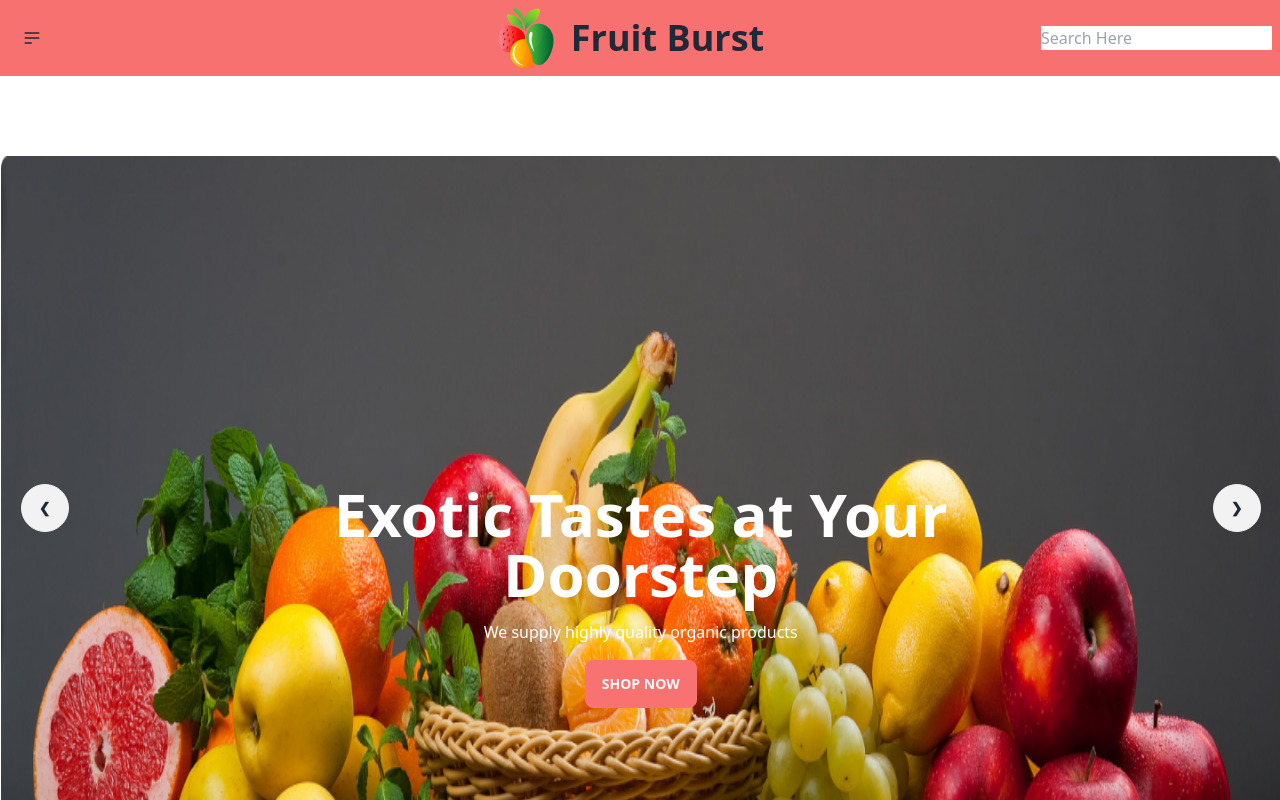
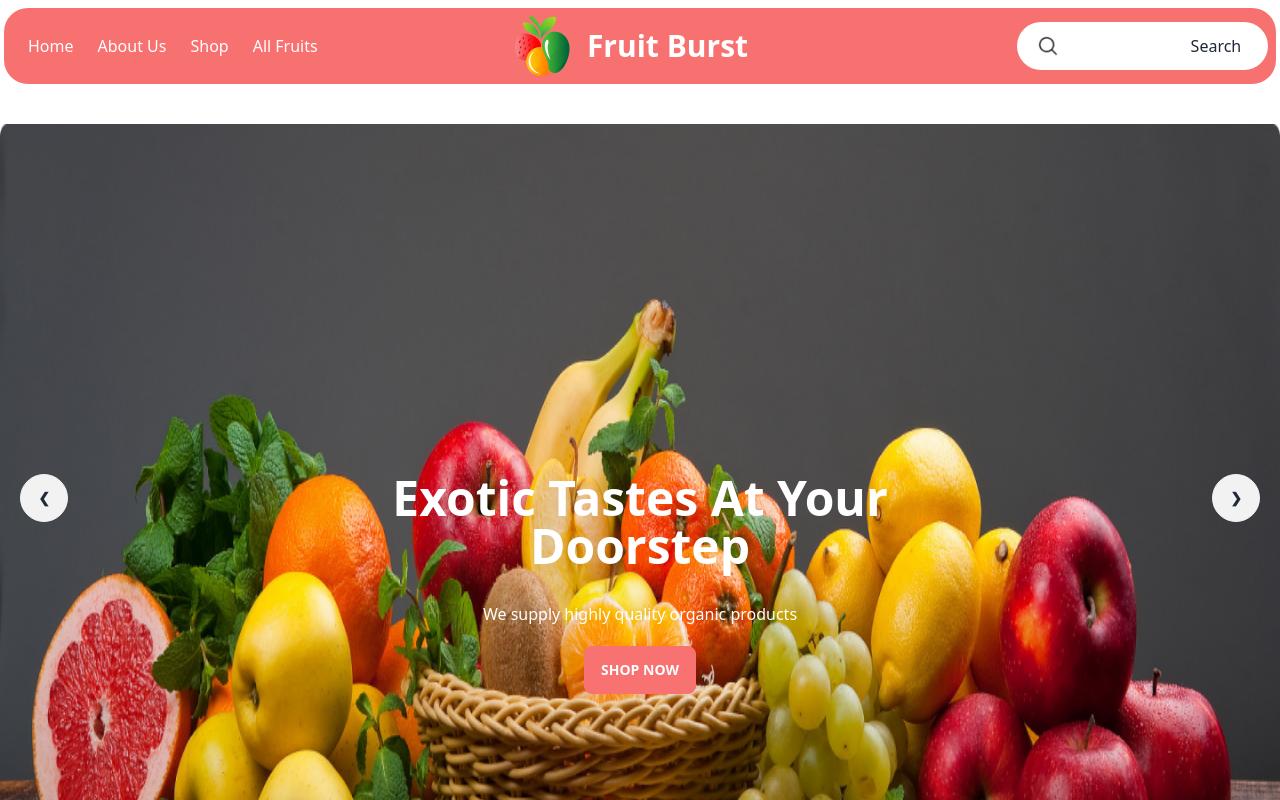
Before and after one commit to sanjit22/Third-Assignment-Create, a plain HTML site: page index.html in a window 1280 px wide. Shown: the top 800 px of the page. Drawn offline with nearby package versions, Linux system fonts and the light colour scheme; grey boxes are pictures that could not be loaded.

Commit message:
added navbar search section

```diff
--- a/index.html
+++ b/index.html
@@ -19,94 +19,120 @@
 </head>
 <body>
     <header>
+
+      <!-- navbar section -->
       <nav>
-            <div class="navbar bg-base-100 bg-red-400 p-">
+        <div class="pt-2 pl-1 pr-1">
+          <div class=" navbar bg-base-100 bg-red-400 rounded-3xl">
             <div class="navbar-start">
               <div class="dropdown">
-                    <label tabindex="0" class="btn btn-ghost btn-circle">
-                      <svg xmlns="http://www.w3.org/2000/svg" class="h-5 w-5" fill="none" viewBox="0 0 24 24" stroke="currentColor"><path stroke-linecap="round" stroke-linejoin="round" stroke-width="2" d="M4 6h16M4 12h16M4 18h7" /></svg>
-                    </label>
-                    <ul tabindex="0" class="menu menu-sm dropdown-content mt-3 z-[1] p-2 shadow bg-base-100 rounded-box w-52">
-                      <li><a>Homepage</a></li>
-                      <li><a>Portfolio</a></li>
-                      <li><a>About</a></li>
+
+                <ul class="flex space-x-6 pl-4 text-white">
+                  <li>Home</li>
+                  <li>About Us</li>
+                  <li>Shop</li>
+                  <li>All Fruits</li>
                 </ul>
               </div>
             </div>
             <div class="navbar-center">
               <img src="./images/logo.png" alt="">
-                  <a class="btn btn-ghost normal-case text-4xl">Fruit Burst</a>
+              <a class="btn btn-ghost normal-case text-3xl text-white">Fruit Burst</a>
             </div>
-                <div class="navbar-end">
-                    <input type="text" name="Search" id="" placeholder="Search Here">
-                  <!-- <button class="btn btn-ghost btn-circle bg-white ">
-                    <svg xmlns="http://www.w3.org/2000/svg" class="h-5 w-5" fill="none" viewBox="0 0 24 24" stroke="currentColor"><path stroke-linecap="round" stroke-linejoin="round" stroke-width="2" d="M21 21l-6-6m2-5a7 7 0 11-14 0 7 7 0 0114 0z" /></svg>
-                  </button> -->
+
+            <div class="navbar-end ">
+
+              <div class="w-11/12 h-auto md:w-8/12 xl:w-1/2 bg-white p-5 rounded-3xl">
+                <section class="w-full h-2 flex items-center">
+                  <span class="w-10 h-5 flex items-center">
+                    <img class="items-end" src="./images/Frame (2).png" alt="">
+                    </span>
+
+                  <input type="text" class="w-full h-full font-medium md:pl-2 focus:outline-none placeholder:Search Here...">
+                  <button class="w-28 h-full flex justify-center items-center">Search</button>
+
+                </section>
+              </div>
+
+            </div>
           </div>
         </div>
       </nav>
-        <!-- slider or carousel -->
-        <div class=" gird grid-cols-1 carousel w-full pt-20 text-center text-white ">
-            <!-- slide-1 -->
-            <div class="font-Lato">
-                <h1 class="text-3xl ">Exotic tastes at your <br> doorstep</h1>
-                <button class="btn btn-error">Shop Now</button>
-            </div>
-            <div id="slide1" class="carousel-item relative w-full ">
+
+        <section>
+          <div>
+            <div class="carousel w-full pt-10">
+              <div id="slide1" class="carousel-item relative w-full">
                 <img src="./images/banner1.png" class="w-full" />
                 <div class="absolute flex justify-between transform -translate-y-1/2 left-5 right-5 top-1/2">
+                  <a href="#slide4" class="btn btn-circle">❮</a>
 
-                <a href="#slide4" class="btn btn-circle">❮</a>
-                <div class="container pb-20">
-                    <h1 class="text-6xl font-semibold pb-4 ">Exotic Tastes at Your <br> Doorstep</h1>
-                    <p class="pb-4">We supply highly quality organic products</p>
-                    <button class="btn btn-error text-gray-50">Shop Now</button>
+                  <div class="text-center pb-10">
+                    <h1 class="text-white text-5xl	Pb-5  font-semibold pb-8">Exotic Tastes At Your <br> Doorstep</h1>
+                  <p class="text-white pb-5">We supply highly quality organic products</p>
+                <button class="btn btn-error text-white">Shop Now</button>
               </div>
+
                   <a href="#slide2" class="btn btn-circle">❯</a>
                 </div>
               </div>
-
-            <!-- slide-2 -->
               <div id="slide2" class="carousel-item relative w-full">
                 <img src="./images/banner2.png" class="w-full" />
-              <div>
-              </div>
                 <div class="absolute flex justify-between transform -translate-y-1/2 left-5 right-5 top-1/2">
                   <a href="#slide1" class="btn btn-circle">❮</a>
+
+                  <div class="text-center pb-10">
+                    <h1 class="text-white text-5xl	Pb-5  font-semibold pb-8">Exotic Tastes At Your <br> Doorstep</h1>
+                  <p class="text-white pb-5">We supply highly quality organic products</p>
+                <button class="btn btn-error text-white">Shop Now</button>
+              </div>
 
                   <a href="#slide3" class="btn btn-circle">❯</a>
                 </div>
               </div>
-
-            <!-- slide-3 -->
               <div id="slide3" class="carousel-item relative w-full">
                 <img src="./images/banner3.png" class="w-full" />
                 <div class="absolute flex justify-between transform -translate-y-1/2 left-5 right-5 top-1/2">
                   <a href="#slide2" class="btn btn-circle">❮</a>
 
+                  <div class="text-center pb-10">
+                    <h1 class="text-white text-5xl	Pb-5  font-semibold pb-8">Exotic Tastes At Your <br> Doorstep</h1>
+                  <p class="text-white pb-5">We supply highly quality organic products</p>
+                <button class="btn btn-error text-white">Shop Now</button>
+              </div>
+
                   <a href="#slide4" class="btn btn-circle">❯</a>
                 </div>
               </div>
-
-            <!-- slide-4 -->
               <div id="slide4" class="carousel-item relative w-full">
                 <img src="./images/banner4.png" class="w-full" />
                 <div class="absolute flex justify-between transform -translate-y-1/2 left-5 right-5 top-1/2">
                   <a href="#slide3" class="btn btn-circle">❮</a>
 
+                  <div class="text-center pb-10">
+                  <h1 class="text-white text-5xl	Pb-5  font-semibold pb-8">Exotic Tastes At Your <br> Doorstep</h1>
+                <p class="text-white pb-5">We supply highly quality organic products</p>
+              <button class="btn btn-error text-white">Shop Now</button>
+            </div>
+
                   <a href="#slide1" class="btn btn-circle">❯</a>
                 </div>
               </div>
             </div>
+
+          </div>
+        </section>
+
+
           <!-- Deal of the section -->
 
           <section>
-            <div class="flex justify-between mt-20">
+            <div class=" flex justify-between mt-20">
             <div class="pl-3">
             <h3 class="text-4xl ">Deal of The Day</h3>
             <p class="mt-8">Contrary to popular belief, is not simply random text. It has roots in a piece of classical <br> Latin literature from 45 BC, making it over 2000 years old.</p>
         </div>
-    <div class="flex gap-6 pr-2 ">
+    <div class="flex  gap-6 pr-2 ">
         <div class="text-4xl"> <div class="flex">29 <img class="mt-4 pl-5" src="./images/Frame (1).png" alt=""></div>
                 <p class="text-lg mt-4">Days</p>
 
@@ -123,7 +149,7 @@
     <!-- deal of the project -->
 
     <section class="mt-10 pb-6">
-        <div class="flex justify-around ">
+        <div class="lg:flex sm:mx-auto  justify-around ">
             <!-- 1st card -->
             <div class="card w-80 bg-base-100 shadow-xl ">
                 <figure class="px-10 pt-10 ">
@@ -205,11 +231,13 @@
               </div>
 
         </div>
+        <div class="text-center pt-10">
+          <button class="btn btn-error text-white">Shop Now</button></div>
     </section>
 
     </header>
     <main>
-        <div>
+        <div class="pt-20">
           <div class="hero min-h-[calc(100vh-66px)]" style="background-image: url(./images/banner1.png);">
             <div class="hero-overlay bg-opacity-60"></div>
             <div class="hero-content text-center text-neutral-content">
```
Also changed, not shown: images/Frame (2).png (added). Lines whose indentation alone changed are shown as unchanged.
